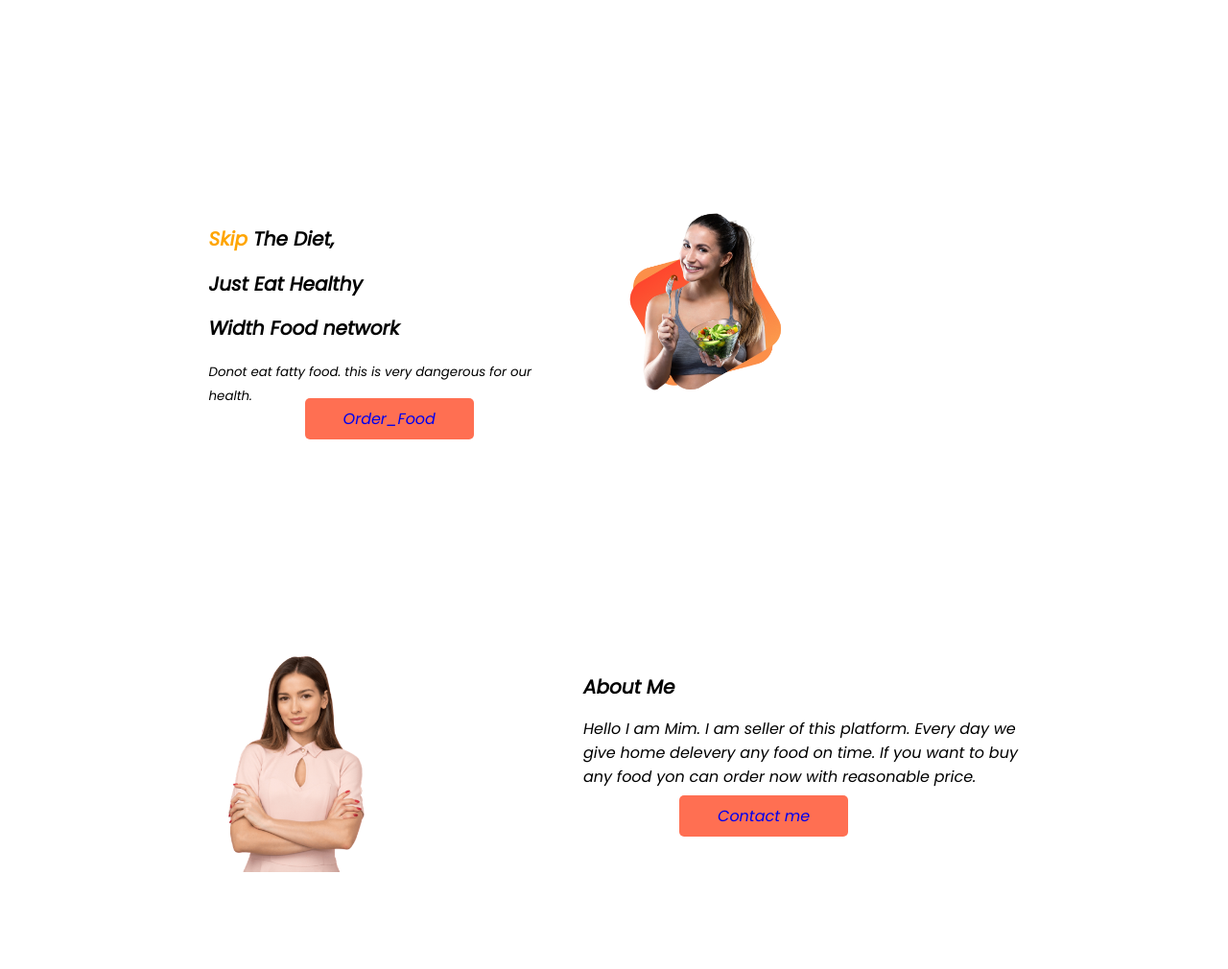
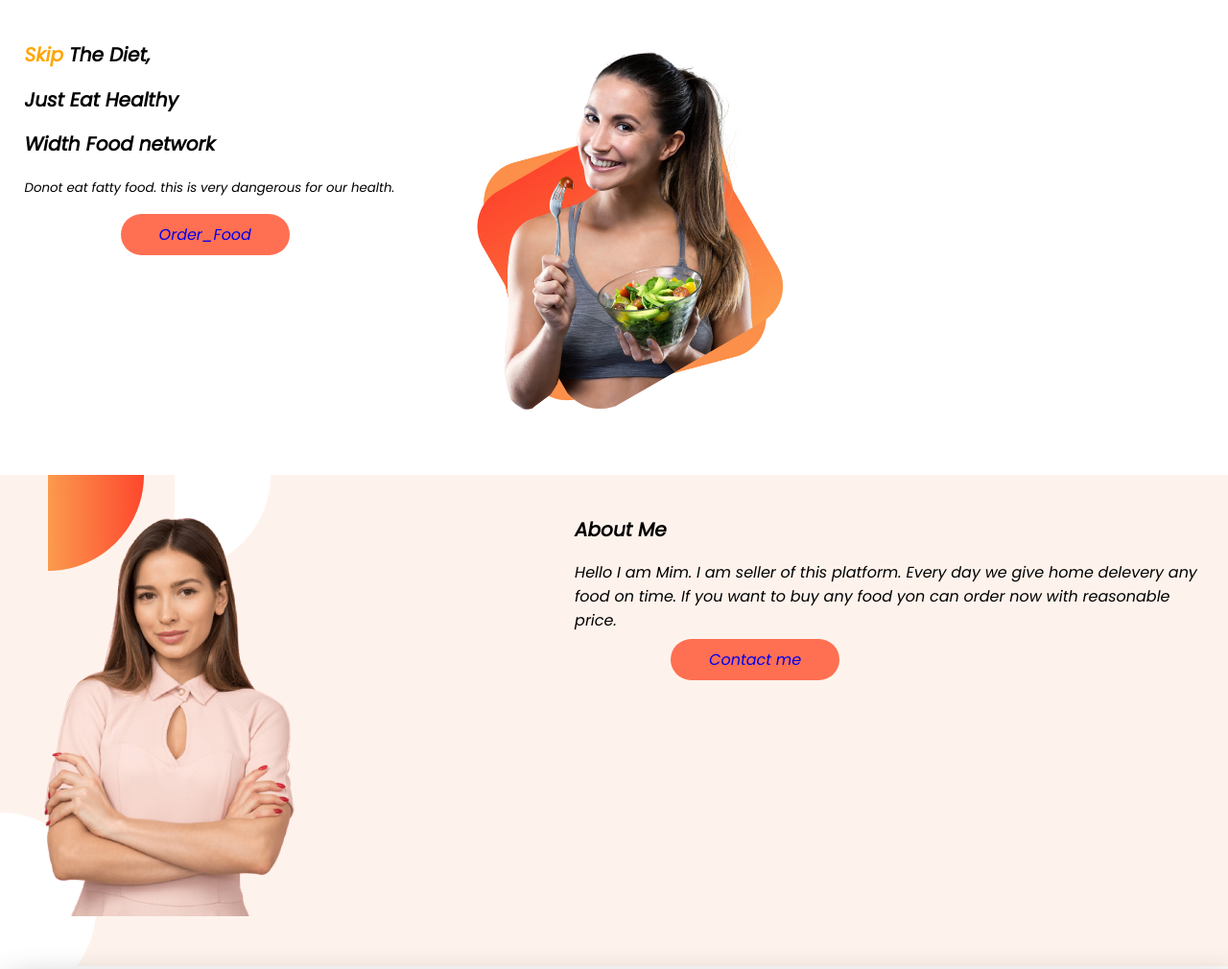
Before and after one commit to Mokshedur/food-network, a plain HTML site: page index.html in a window 1280 px wide. Shown: the top 1010 px of the page at 96% size. Drawn offline with Linux system fonts and the light colour scheme.

Commit message:
top-banner added

```diff
--- a/index.html
+++ b/index.html
@@ -13,12 +13,12 @@
 </head>
 
 <body>
-  <section class="top-banner flexible-container">
+  <section class="top-banner">
     <div class="half-width">
       <h1><span class="orange-color">Skip</span> The Diet,</h1>
       <h1>Just Eat Healthy</h1>
       <h1>Width Food network</h1>
-      <small>Donot eat fatty food. this is very dangerous for our health.</small><br>
+      <small>Donot eat fatty food. this is very dangerous for our health.</small><br><br>
       <a class="link-button" target="_blank" href="http://www.youtube.com"> Order_Food</a>
     </div>
     <div class="half-width">
@@ -26,7 +26,7 @@
     </div>
 
   </section>
-  <section class="top-banner flexible-container">
+  <section class="top-banner-flexible-container">
 
     <div class="half-width">
       <img src="images/female/Person Image.png" alt="">
@@ -39,8 +39,6 @@
       </p>
       <a class="link-button" target="_blank" href="http://www.youtube.com"> Contact me</a>
     </div>
-
-
   </section>
   <div class="ami">
     <h1> My Recipies</h1>
@@ -71,7 +69,7 @@
   </section>
   <div class="footer-style">
     <footer>
-      <p>Food Network</p>
+      <p><span class="orange-color">Food</span> Network</p>
       <small>The greatest online shop in Bangladesh</small>
     </footer>
   </div>
--- a/style.css
+++ b/style.css
@@ -8,11 +8,25 @@
   }
   .orange-color{
     color: orange;
+    border-radius: 50px;
   }
   .half-width img{
-    width: 40%;
+    width: 50%;
     display: 50%;
-    margin-left: 20px;
+    margin-left: 200px;
+    margin-right: 50px;
+    margin-bottom: 50px;
+    margin: 20px;
+  }
+  .top-banner{
+    display: flex;
+  }
+  .top-banner-flexible-container{
+    display: flex;
+    background-image: url(images/shapes/7.png);
+    background-repeat: no-repeat;
+    border-bottom: 40px;
+
   }
   .half-width{
     display: 50%;
@@ -27,8 +41,9 @@
     text-decoration: none;
     background-color:#FF6F52;
     padding: 10px 40px;
-    border-radius: 5px;
+    border-radius: 30px;
     margin: 100px;
+    margin-top: 20px;
   }
   .ami{
     text-align: center;
```
